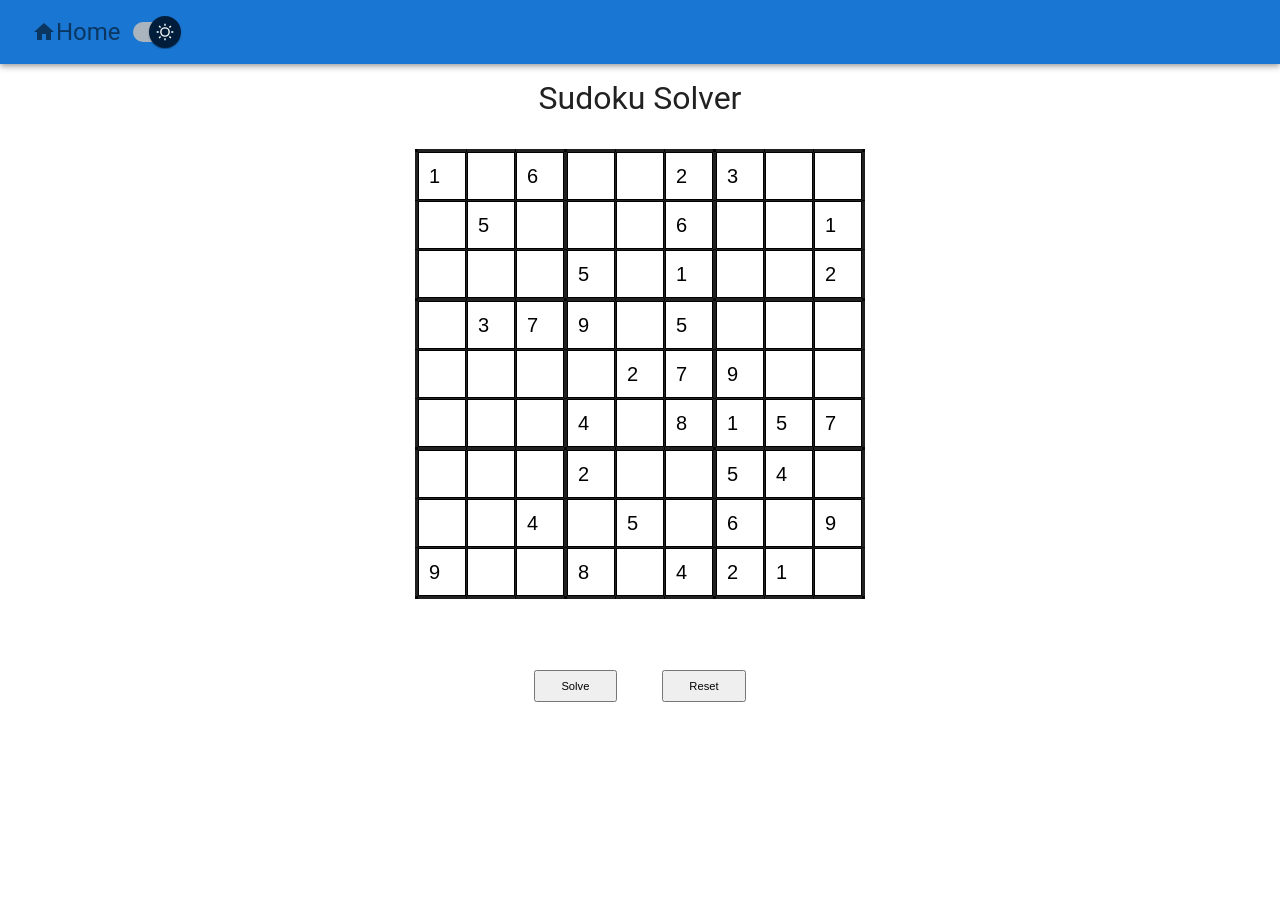
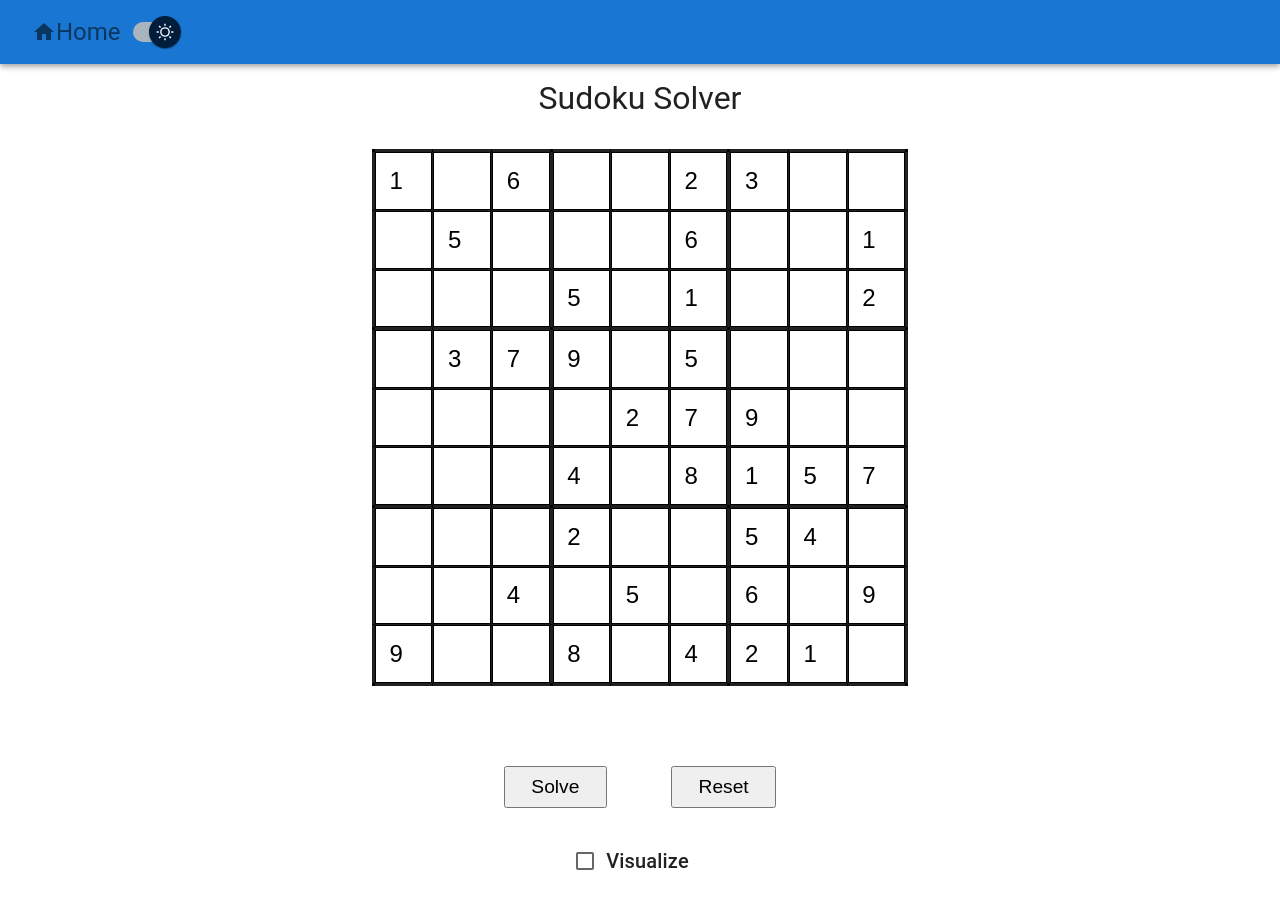
Before and after one commit to Cameron-James-Mah/Site, a React (Create React App) app: page /#/sudoku in a window 1280 px wide. Before the commit the page ends 800 px from the top, so only its background shows below. Built offline with nearby package versions, Linux system fonts and the light colour scheme.

Commit message:
English Flavor text, Sudoku visualize option
- Ensure ability flavor text for ShowPokemon is in english

- Added visualization checkbox to sudoku

```diff
--- a/src/components/Pokemon/ShowPokemon.js
+++ b/src/components/Pokemon/ShowPokemon.js
@@ -59,6 +59,13 @@ const ShowPokemon = ({paperTheme}) =>{
                 name : abilityData.name,
                 flavorText : abilityData.flavor_text_entries["0"].flavor_text
             }
+            for(let i = 0; i < abilityData.flavor_text_entries.length; i++){ //Get first english flavor text
+                if(abilityData.flavor_text_entries[i].language.name == "en"){
+                    //console.log(abilityData.flavor_text_entries[i].flavor_text);
+                    abilityObj.flavorText = abilityData.flavor_text_entries[i].flavor_text;
+                    break;
+                }
+            }
 
             setAbility(abilityObj);
             let data2 = [];
@@ -81,7 +88,7 @@ const ShowPokemon = ({paperTheme}) =>{
                 }
             }
 
-            console.log(data2);
+            //console.log(data2);
             if(data2.evolution_chain !== null){
                 data2 = await ( //fetching data for pokemon species (evochains)
                 await fetch(
@@ -192,7 +199,7 @@ const ShowPokemon = ({paperTheme}) =>{
                     <Paper elevation={16} variant="outlined" style={{ backgroundColor: paperTheme, marginTop: "5vh", marginBottom: "5vh"}}>
                         <Typography variant = "h4" align = "center">Could not find Pokemon</Typography>
                         <div align = "center">
-                            <img src = {SadPokemon} alt = "Sad Pokemon" align = "center"></img>
+                            <img src = {SadPokemon} alt = "Sad Pokemon" align = "center" style = {{width: "25rem"}}></img>
                         </div>
 
                         <Typography variant = "h5" marginTop={3} align = "center">Possible issues: </Typography>
--- a/src/components/Sudoku/Sudoku.js
+++ b/src/components/Sudoku/Sudoku.js
@@ -1,5 +1,5 @@
 import Menubar from "../Menubar";
-import { Grid, Box, Typography} from "@mui/material";
+import { Grid, Box, Typography, FormControlLabel, Checkbox} from "@mui/material";
 import { styled } from '@mui/material/styles';
 import Paper from '@mui/material/Paper';
 import React, { useEffect } from 'react';
@@ -65,7 +65,7 @@ let changeCache = [];
 let solved = false;
 let lockout = false;
 let original = [];
-
+let isVis = false;
 const Sudoku = () => {
 
     useEffect(() =>{//Reset state of component
@@ -211,8 +211,14 @@ const Sudoku = () => {
             }
         }
         else{
-            resetToOriginal();//Toggle for visualization
-            visualize(0);
+            if(isVis){
+                resetToOriginal();//Toggle for visualization
+                visualize(0);
+            }
+            else{
+                lockout = false;
+            }
+
             //console.log(changeCache[changeCache.length-1].cord);
         }
 
@@ -599,6 +605,17 @@ function visualize(index){
 
 }
 
+    function visClicked(){
+        if(isVis){
+            isVis = false;
+            //console.log("No vis")
+        }
+        else{
+            isVis = true;
+            //console.log("Yes vis")
+        }
+    }
+
     return(
     <>
 
@@ -814,6 +831,10 @@ function visualize(index){
         <button type="button" onClick={testFunc}>Solve</button>
         <button type="button" onClick={reset}>Reset</button>
     </div>
+    <div align = "center">
+        <FormControlLabel control = {<Checkbox />} onChange = {visClicked} label = {<Typography variant = "h6">Visualize</Typography>}></FormControlLabel>
+    </div>
+
     </div>
 
     </>
--- a/src/components/Sudoku/index.scss
+++ b/src/components/Sudoku/index.scss
@@ -51,14 +51,14 @@
         height: 2.4em;
         width: 2.4em;
         text-align: center;
-        font-size: 2.5vh;
+        font-size: 1.5rem;
         padding: 0;
     }
 
     button {
         padding: 1vh 2vw;
-        font-size: 1.4vh;
-        margin: 2em;
+        font-size: 1.2rem;
+        margin: 2rem;
     }
 
     .options {
```
